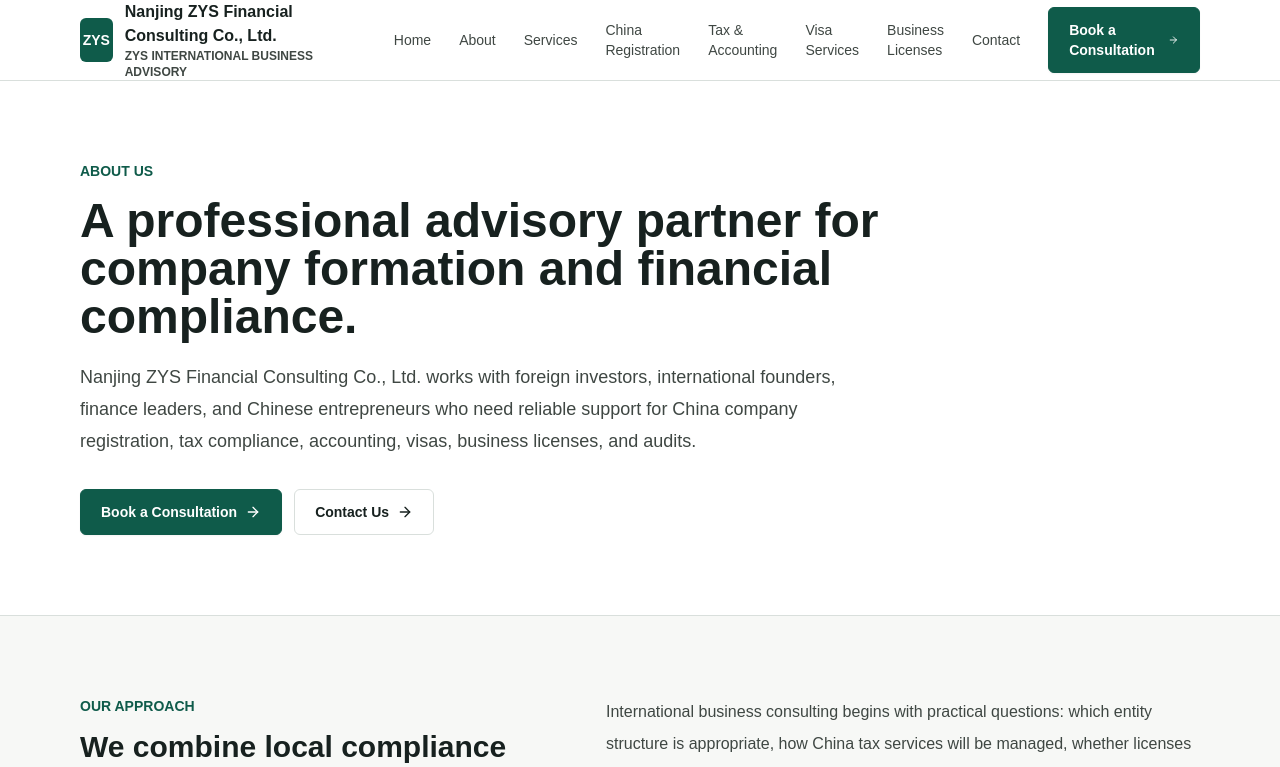
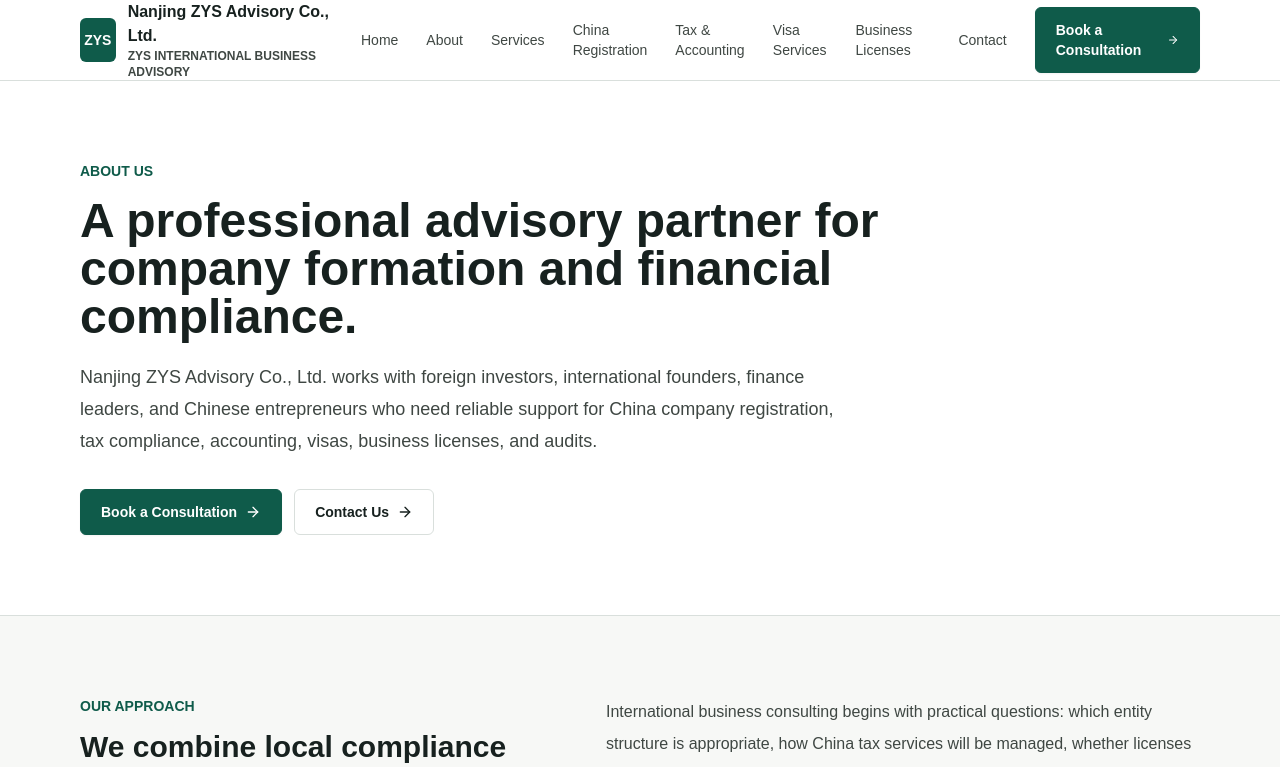
Before and after one commit to sunxiaoru680-hue/zys-finance-website, a Next.js app: page /about in a window 1280 px wide. Shown: the top 767 px of the page. Built offline with nearby package versions, Linux system fonts and the light colour scheme.

Commit message:
Update website content

```diff
--- a/app/about/page.tsx
+++ b/app/about/page.tsx
@@ -7,7 +7,7 @@
 export const metadata: Metadata = createPageMetadata({
   title: "About ZYS International Business Consulting",
   description:
-    "Learn about Nanjing ZYS Financial Consulting Co., Ltd., a professional international business consulting firm for China company registration, China tax services, accounting services in China, visas, licenses, and audits.",
+    "Learn about Nanjing ZYS Advisory Co., Ltd., a professional international business consulting firm for China company registration, China tax services, accounting services in China, visas, licenses, and audits.",
   keywords: [
     "international business consulting",
     "China company registration consultant",
--- a/app/contact/page.tsx
+++ b/app/contact/page.tsx
@@ -14,7 +14,7 @@
 export const metadata: Metadata = createPageMetadata({
   title: "Contact ZYS for China Company Registration & Tax Services",
   description:
-    "Contact Nanjing ZYS Financial Consulting Co., Ltd. for China company registration, China tax services, accounting services in China, visa services in China, business licenses, and international business consulting.",
+    "Contact Nanjing ZYS Advisory Co., Ltd. for China company registration, China tax services, accounting services in China, visa services in China, business licenses, and international business consulting.",
   keywords: [
     "contact China company registration consultant",
     "China tax services consultation",
--- a/app/layout.tsx
+++ b/app/layout.tsx
@@ -10,7 +10,7 @@
     template: `%s | ${companyName}`
   },
   description:
-    "Nanjing ZYS Financial Consulting Co., Ltd. provides China company registration, China tax services, accounting services in China, visa services in China, and international business consulting.",
+    "Nanjing ZYS Advisory Co., Ltd. provides China company registration, China tax services, accounting services in China, visa services in China, and international business consulting.",
   keywords: coreKeywords,
   openGraph: {
     title: `${companyName} | ZYS`,
--- a/components/seo.tsx
+++ b/components/seo.tsx
@@ -1,6 +1,6 @@
 import type { Metadata } from "next";
 
-export const companyName = "Nanjing ZYS Financial Consulting Co., Ltd.";
+export const companyName = "Nanjing ZYS Advisory Co., Ltd.";
 export const brandName = "ZYS";
 export const phoneNumber = "+86 18055161721";
 export const contactChannels = "WhatsApp, WeChat, Facebook";
```
Also changed, not shown: 2 other files (tests, documents, lock files or other folders).
